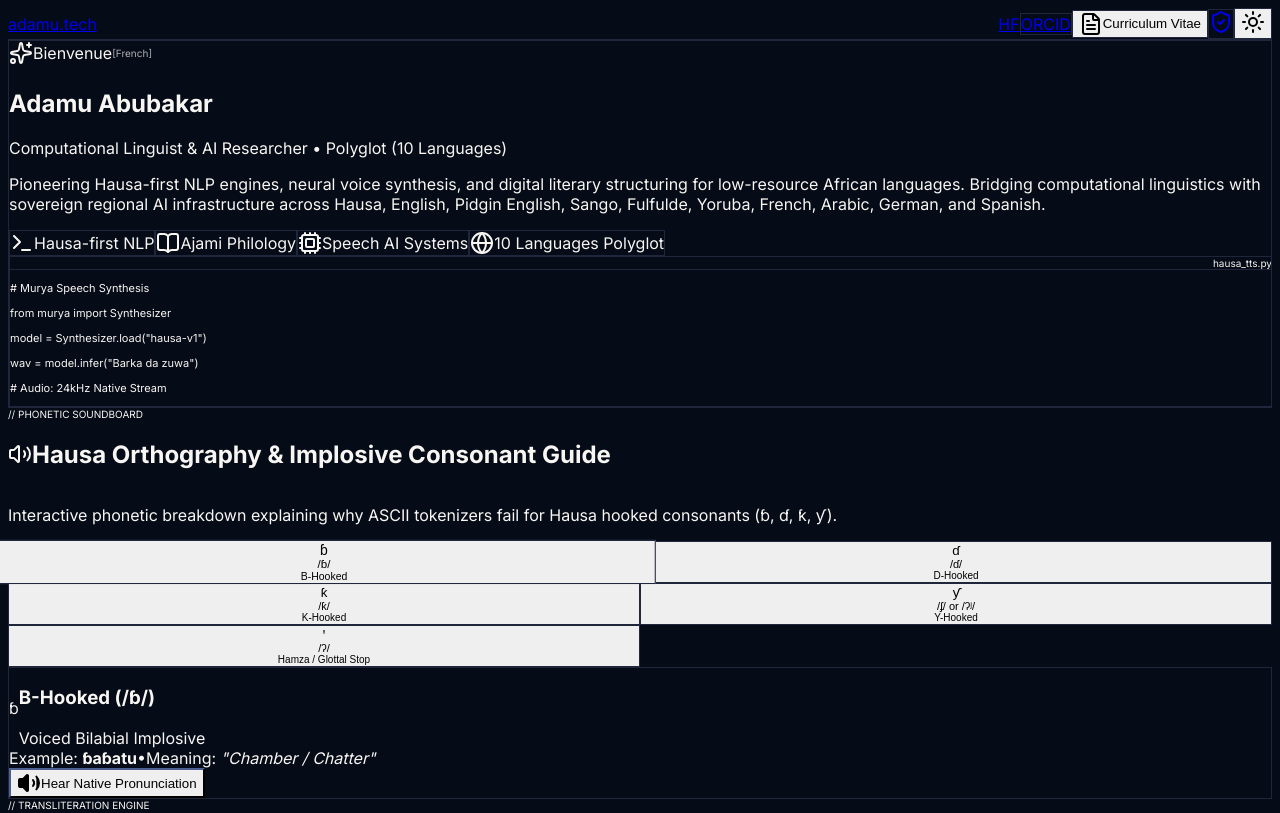
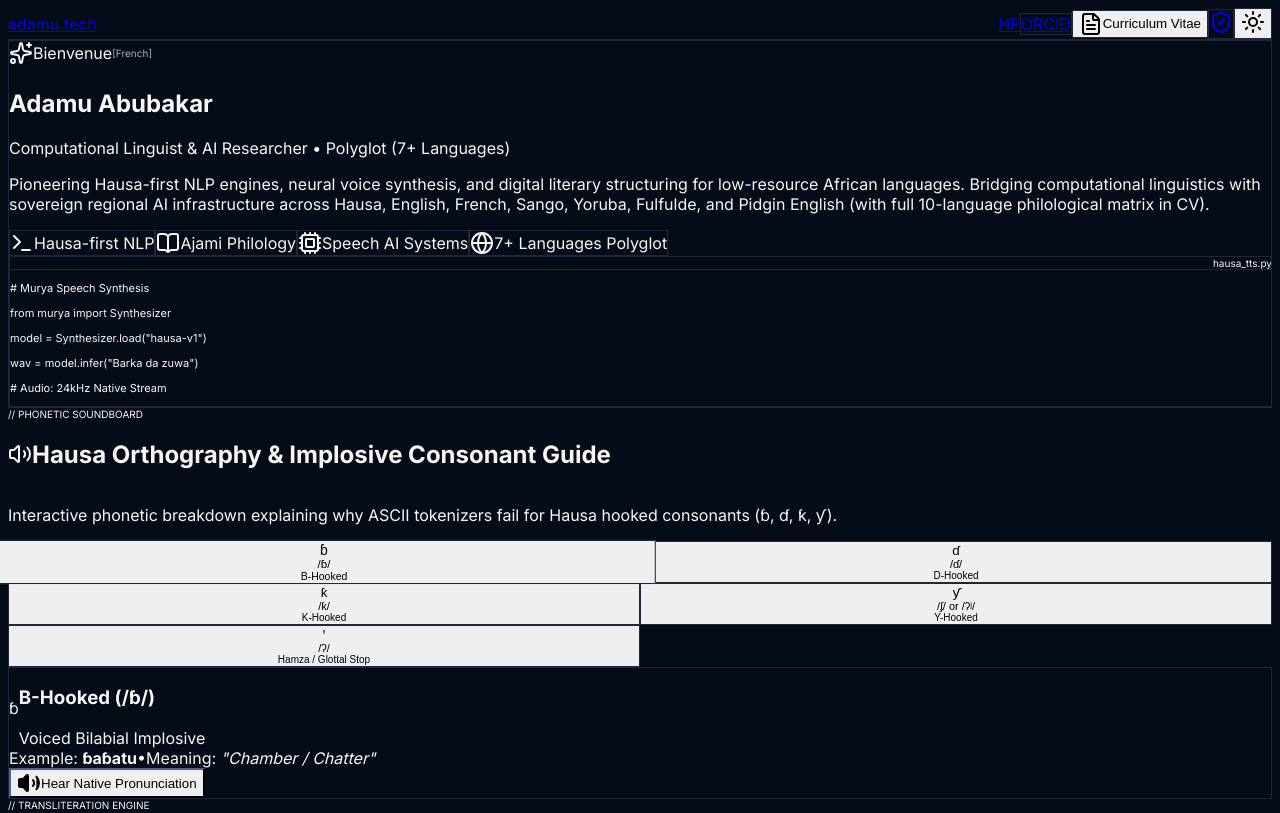
Before and after one commit to adab-tech/adab-tech.github.io, a Next.js app: page / in a window 1280 px wide. Shown: the top 813 px of the page. Built offline with nearby package versions, Linux system fonts and the light colour scheme; a web font is replaced by a local one.

Commit message:
refactor: update hero tag to 7+ Languages Polyglot for clean primary fluency focus

```diff
--- a/src/app/page.tsx
+++ b/src/app/page.tsx
@@ -51,11 +51,11 @@ export default function Home() {
               </h1>
 
               <p className="text-base md:text-lg font-mono text-amber-600 dark:text-gold-400 font-semibold">
-                Computational Linguist & AI Researcher • Polyglot (10 Languages)
+                Computational Linguist & AI Researcher • Polyglot (7+ Languages)
               </p>
 
               <p className="text-sm font-sans text-zinc-600 dark:text-zinc-300 leading-relaxed">
-                Pioneering Hausa-first NLP engines, neural voice synthesis, and digital literary structuring for low-resource African languages. Bridging computational linguistics with sovereign regional AI infrastructure across Hausa, English, Pidgin English, Sango, Fulfulde, Yoruba, French, Arabic, German, and Spanish.
+                Pioneering Hausa-first NLP engines, neural voice synthesis, and digital literary structuring for low-resource African languages. Bridging computational linguistics with sovereign regional AI infrastructure across Hausa, English, French, Sango, Yoruba, Fulfulde, and Pidgin English (with full 10-language philological matrix in CV).
               </p>
 
               {/* Core Pillars */}
@@ -74,7 +74,7 @@ export default function Home() {
                 </span>
                 <span className="inline-flex items-center space-x-1.5 px-3 py-1 rounded-md text-xs font-mono bg-zinc-100 dark:bg-zinc-800 text-zinc-800 dark:text-zinc-200 border border-zinc-200 dark:border-zinc-700">
                   <Globe className="h-3.5 w-3.5 text-gold-400" />
-                  <span>10 Languages Polyglot</span>
+                  <span>7+ Languages Polyglot</span>
                 </span>
               </div>
             </div>
```
